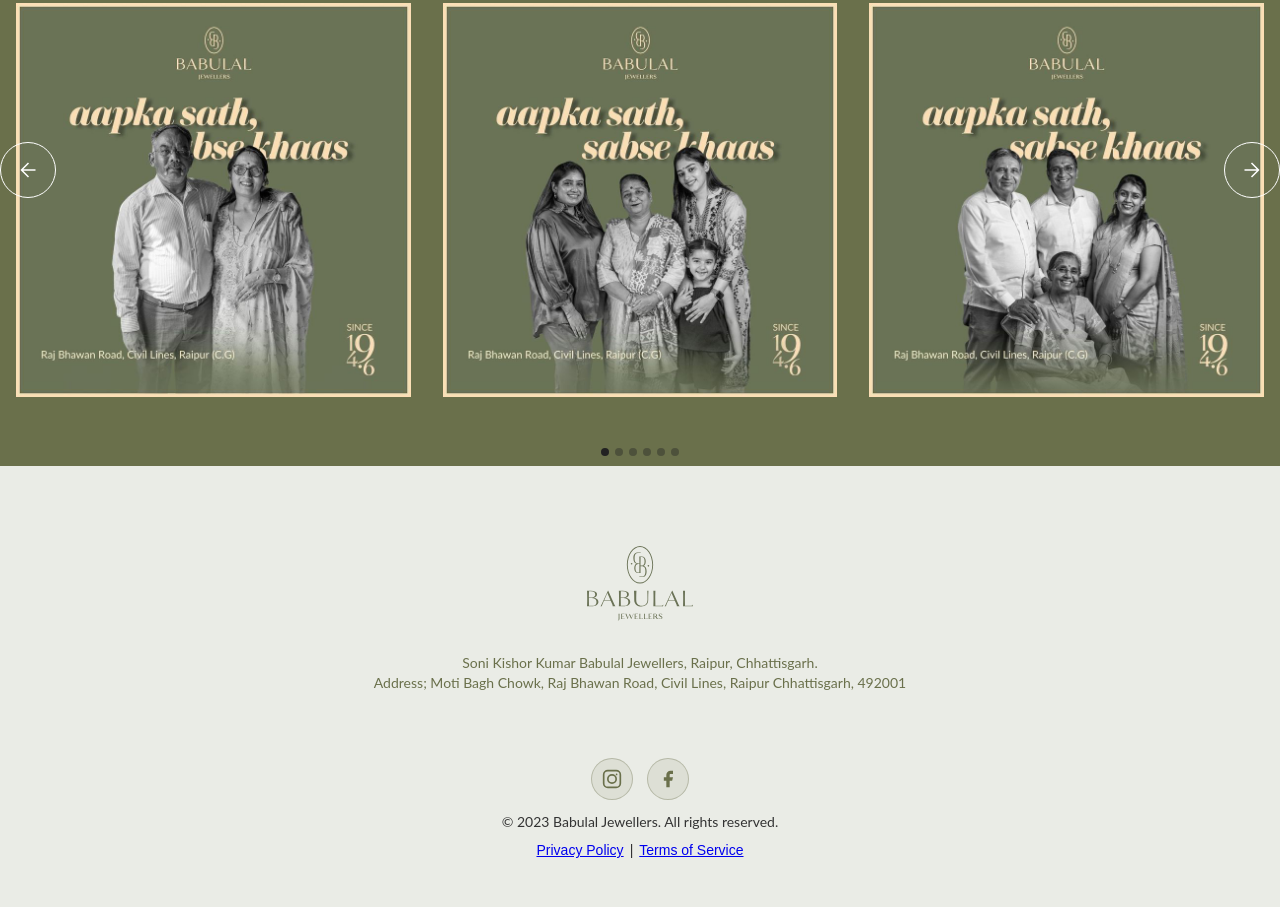
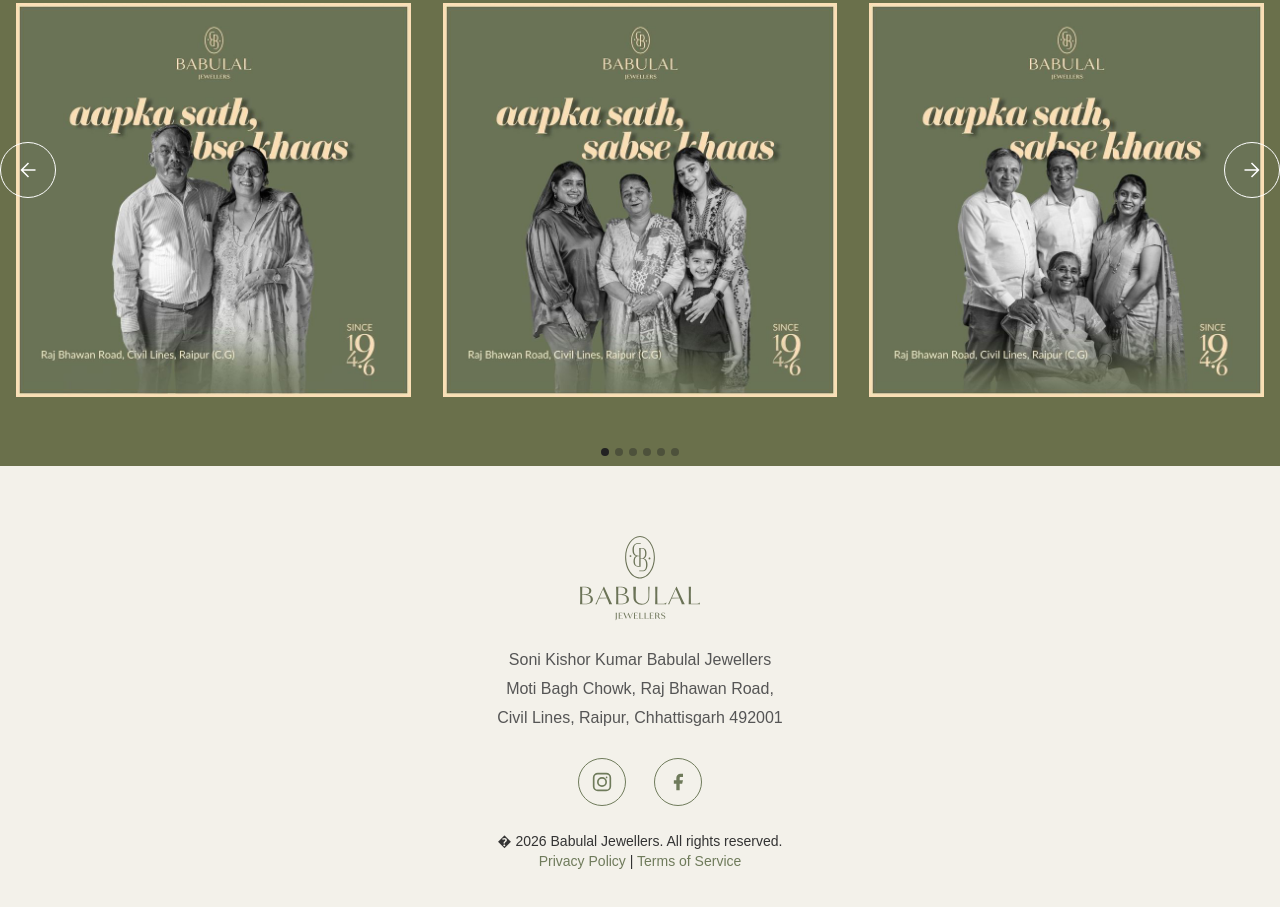
Before and after one commit to vikal13/babulal-jewellerswebsite, a plain HTML site: page index.html in a window 1280 px wide. Shown: the part 3389-4296 px from the top of the page. Before the commit the page ends 4270 px from the top, so only its background shows below. Drawn offline with nearby package versions, Linux system fonts and the light colour scheme; a script that the page names is missing; a web font is replaced by a local one.

Commit message:
Update index.html

```diff
--- a/index.html
+++ b/index.html
@@ -219,52 +219,31 @@
           <div class="gallery18_slide-nav w-slider-nav w-slider-nav-invert w-round"></div>
         </div>
       </section>
-      <div class="footer7_component">
-        <div class="padding-global-3">
-          <div class="container-large">
-            <div class="padding-vertical padding-xxlarge">
-              <div class="padding-bottom padding-xxlarge">
-                <div class="footer7_top-wrapper">
-                  <a href="#" class="footer7_logo-link w-inline-block"><img width="105.5" src="images/64612cf5215f1e3513ba754f_logo-green.svg" alt=""></a>
-                  <div>
-                    <div class="text-block-9">Soni Kishor Kumar Babulal Jewellers, Raipur, Chhattisgarh. <br>Address; Moti Bagh Chowk, Raj Bhawan Road, Civil Lines, Raipur Chhattisgarh, 492001</div>
+      <div class="footer">
+        <img src="images/64612cf5215f1e3513ba754f_logo-green.svg" alt="Babulal Jewellers logo">
+        <div class="footer-address">
+          Soni Kishor Kumar Babulal Jewellers<br>
+          Moti Bagh Chowk, Raj Bhawan Road,<br>
+          Civil Lines, Raipur, Chhattisgarh 492001
         </div>
-                </div>
-              </div>
-              <div class="line-divider"></div>
-              <div class="padding-top padding-medium">
-                <div class="footer7_bottom-wrapper footer-center">
-  <div class="footer7_credit-text">
-    <!-- Footer Social Icons -->
-<div class="footer-social-icons">
-  <a href="https://www.instagram.com/babulaljeweller/?hl=en" target="_blank" aria-label="Instagram" class="footer-social-link">
-    <!-- Instagram Icon -->
+        <div class="footer-social">
+          <a href="https://www.instagram.com/babulaljeweller/?hl=en" target="_blank" aria-label="Instagram">
             <svg width="20" height="20" viewBox="0 0 24 24" fill="none">
-      <path d="M7 2H17C19.761 2 22 4.239 22 7V17C22 19.761 19.761 22 17 22H7C4.239 22 2 19.761 2 17V7C2 4.239 4.239 2 7 2Z" stroke="currentColor" stroke-width="2"/>
-      <path d="M12 7C9.239 7 7 9.239 7 12C7 14.761 9.239 17 12 17C14.761 17 17 14.761 17 12C17 9.239 14.761 7 12 7Z" stroke="currentColor" stroke-width="2"/>
-      <circle cx="17.5" cy="6.5" r="1" fill="currentColor"/>
+              <path d="M7 2H17C19.761 2 22 4.239 22 7V17C22 19.761 19.761 22 17 22H7C4.239 22 2 19.761 2 17V7C2 4.239 4.239 2 7 2Z" stroke="currentColor" stroke-width="2"></path>
+              <path d="M12 7C9.239 7 7 9.239 7 12C7 14.761 9.239 17 12 17C14.761 17 17 14.761 17 12C17 9.239 14.761 7 12 7Z" stroke="currentColor" stroke-width="2"></path>
+              <circle cx="17.5" cy="6.5" r="1" fill="currentColor"></circle>
             </svg>
           </a>
-
-  <a href="https://www.facebook.com/babulaljewellers/" target="_blank" aria-label="Facebook" class="footer-social-link">
-    <!-- Facebook Icon -->
+          <a href="https://www.facebook.com/babulaljewellers/" target="_blank" aria-label="Facebook">
             <svg width="20" height="20" viewBox="0 0 24 24" fill="none">
-      <path d="M18 2H15C13.674 2 12.402 2.527 11.464 3.464C10.527 4.402 10 5.674 10 7V10H7V14H10V22H14V14H17L18 10H14V7C14 6.735 14.105 6.48 14.293 6.293C14.48 6.105 14.735 6 15 6H18V2Z" fill="currentColor"/>
+              <path d="M18 2H15C13.674 2 12.402 2.527 11.464 3.464C10.527 4.402 10 5.674 10 7V10H7V14H10V22H14V14H17L18 10H14V7C14 6.735 14.105 6.48 14.293 6.293C14.48 6.105 14.735 6 15 6H18V2Z" fill="currentColor"></path>
             </svg>
           </a>
         </div>
-    © 2023 Babulal Jewellers. All rights reserved.
-  </div>
-
-  <div class="footer7_legal-list footer-legal-center">
-    <a href="privacy-policy.html" class="footer7_legal-link">Privacy Policy</a>
-    <span>|</span>
-    <a href="terms-of-service.html" class="footer7_legal-link">Terms of Service</a>
-  </div>
-</div>
-              </div>
-            </div>
-          </div>
+        <div class="footer-bottom">
+          � 2026 Babulal Jewellers. All rights reserved.<br>
+          <a href="privacy-policy.html">Privacy Policy</a> |
+          <a href="terms-of-service.html">Terms of Service</a>
         </div>
       </div>
     </main>
```
Lines whose indentation alone changed are shown as unchanged.
